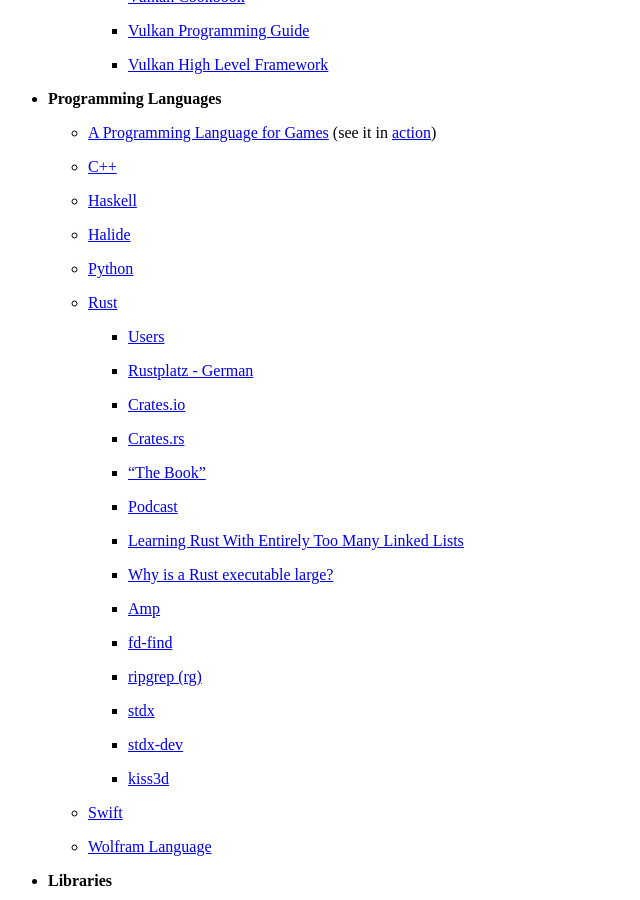
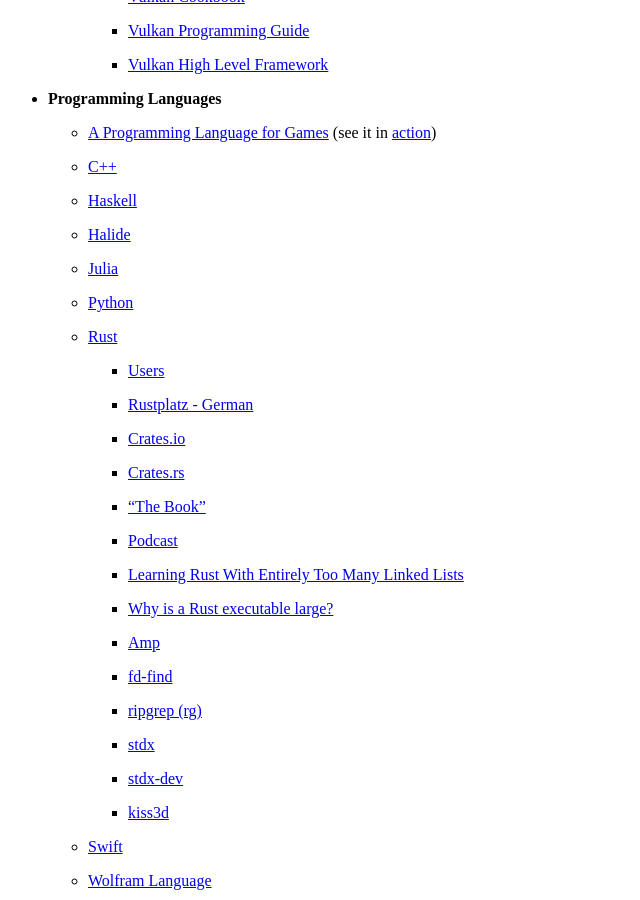
Before and after one commit to wahn/jan_walter_org, a Jekyll site: the page built from links/index.md, in a window 1280 px wide and 900 px high, scrolled down 3355 px. Shown: the whole window, without its empty margins (0-640 px from the left). Built offline with Jekyll 4.4.1, drawn with Linux system fonts in a browser that asks for light colours; Markdown is read by kramdown in place of the engine named in the settings.

Commit message:
Add link to Julia programming Language.

```diff
--- a/links/index.md
+++ b/links/index.md
@@ -225,6 +225,8 @@
 
     - [Halide](http://halide-lang.org)
 
+    - [Julia](https://julialang.org)
+
     - [Python](https://www.python.org)
 
     - [Rust](https://www.rust-lang.org)
```
